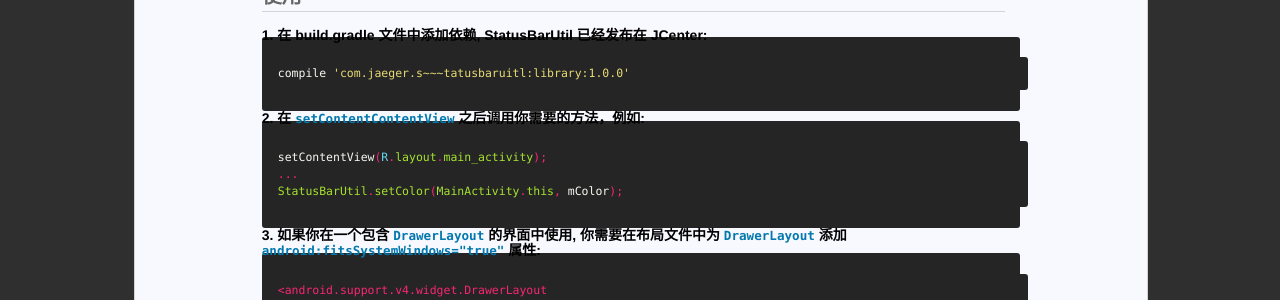
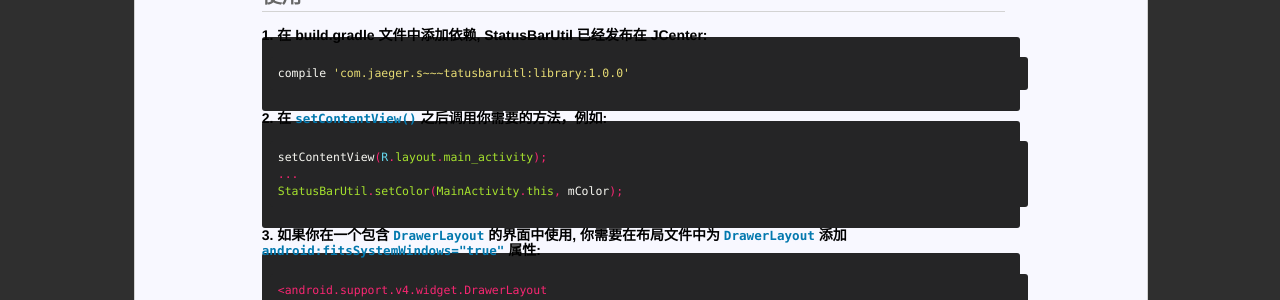
Before and after one commit to laobie/laobie.github.io, a Jekyll site: the page built from _posts/2016-03-27-statusbar-util.md, in a window 1280 px wide and 900 px high, scrolled down 1957 px. Shown: the part 149-449 px from the top of the window. Built offline with Jekyll 4.4.1, drawn with Linux system fonts in a browser that asks for light colours; comment, search, counter and statistics services are not loaded.

Commit message:
modify some post

```diff
--- a/_posts/2016-03-27-statusbar-util.md
+++ b/_posts/2016-03-27-statusbar-util.md
@@ -58,7 +58,7 @@
 compile 'com.jaeger.s~~~tatusbaruitl:library:1.0.0'
 ~~~
 
-##### 2. 在 `setContentContentView` 之后调用你需要的方法，例如:
+##### 2. 在 `setContentView()` 之后调用你需要的方法，例如:
 
 ~~~java
 setContentView(R.layout.main_activity);
```
